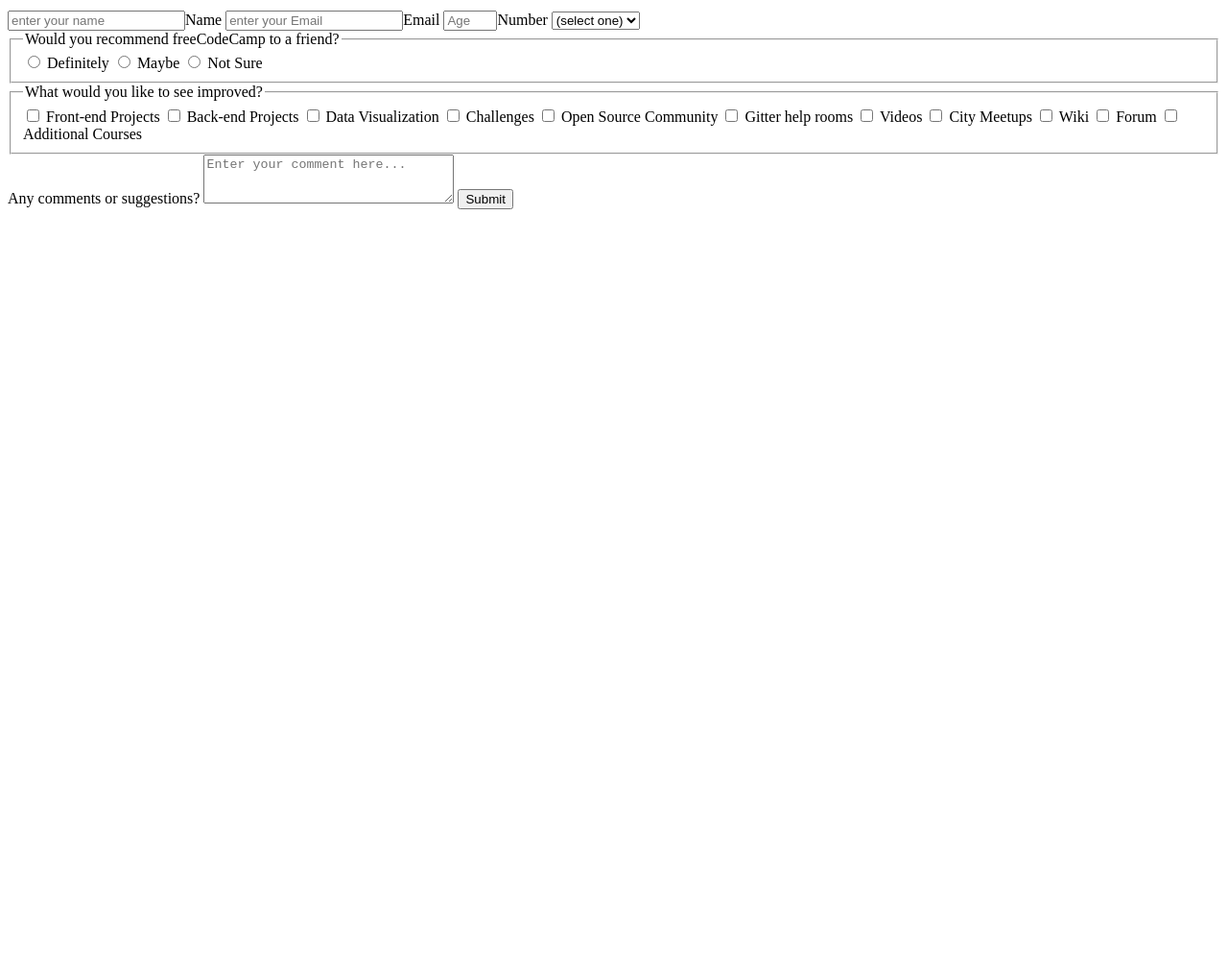
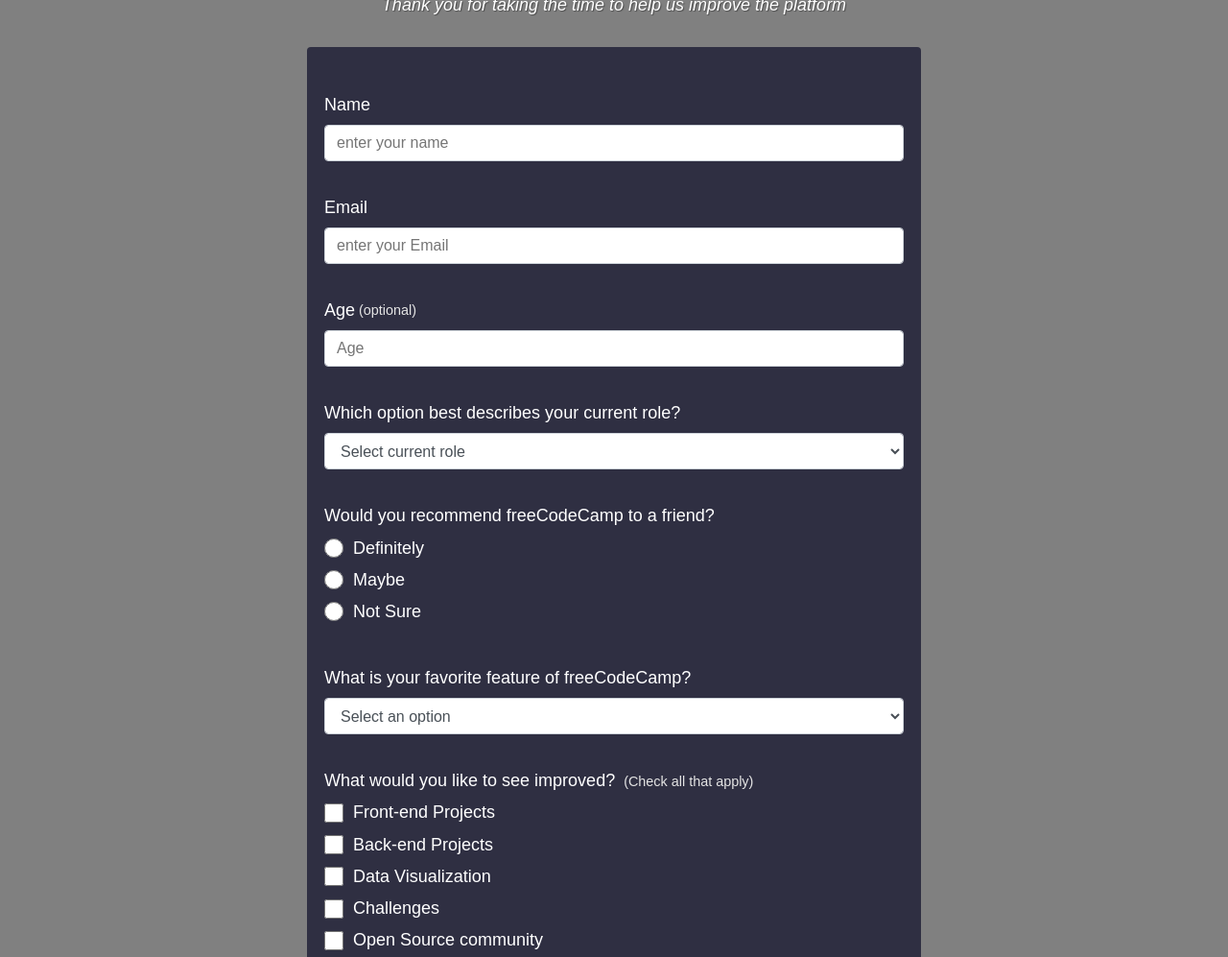
Before and after one commit to reachJordi/freecodecamp-survey-form, a plain HTML site: page index.html in a window 1280 px wide. Shown: the part 103-1100 px from the top of the page at 96% size. Before the commit the page ends 800 px from the top, so only its background shows below. Drawn offline with Linux system fonts and the light colour scheme.

Commit message:
survey form project

```diff
--- a/index.html
+++ b/index.html
@@ -7,64 +7,111 @@
         <link href="styles.css" rel="stylesheet"/>
     </head>
     <body>
+        <div class="container">
+            <header class="header">
+                <h1 id="title" class="text-center" >freeCodeCamp Survey Form</h1>
 
-        <h1 id="title">freeCodeCamp Survey Form</h1>
+                <p id="description" class="description text-center">Thank you for taking the time to help us improve the platform</p>
+            </header>
 
-        <p id="description">Thank you for taking the time to help us improve the platform</p>
+            <form id="survey-form" action="www.google.es">
 
-        <form id="survey-form" action="www.google.es">
+                <div class="form-group">
+                    <label id="name-label" for="name">Name</label>
+                    <input type="text" id="name" class="form-control" name="name" placeholder="enter your name" required>
+                </div>
 
-            <label id="name-label">
-                <input id="name" type="text" name="name" placeholder="enter your name" required>Name
-            </label>
+                <div class="form-group">
+                    <label id="email-label" for="email">Email</label>
+                    <input id="email" class="form-control" type="email" name="email" placeholder="enter your Email" required>
+                </div>
 
-            <label id="email-label">
-                <input id="email" type="email" name="email" placeholder="enter your Email" required>Email
-            </label>
+                <div class="form-group">
+                    <label id="number-label" for="number">Age
+                        <span class="clue">(optional)</span>
+                    </label>
+                    <input id="number" class="form-control" type="number" name="number" placeholder="Age" min="18" max="99" checked>
+                </div>
 
-            <label id="number-label">
-                <input id="number" type="number" name="number" placeholder="Age" min="18" max="99" checked>Number
-            </label>
+                <div class="form-group">
+                    <p>Which option best describes your current role?</p>
+                    <select id="dropdown" class="form-control" name="role" required>
+                        <option disabled="" selected="" value="">Select current role</option>
+                        <option value="student">Student</option>
+                        <option value="job">Full Time Job</option>
+                        <option value="learner">Full Time Learner</option>
+                        <option value="preferNo">Prefer not to say</option>
+                        <option value="other">Other</option>
+                    </select>
+                </div>
 
-            <select id="dropdown">
-                <option value="">(select one)</option>
-                <option value=1>1</option>
-                <option value=2>2</option>
-                <option value=3>3/option>
-                <option value=4>4</option>
-            </select>
+                <div class="form-group">
+                    <p>Would you recommend freeCodeCamp to a friend?</p>
+                    <label><input type="radio" class="input-radio" name="recommendation" value="Definitely" /> Definitely</label>
+                    <label><input type="radio" class="input-radio" name="recommendation" value="Maybe" /> Maybe</label>
+                    <label><input type="radio" class="input-radio" name="recommendation" value="Not Sure" /> Not Sure</label>
+                </div>
 
-            <fieldset>
-                <legend>Would you recommend freeCodeCamp to a friend?</legend>
-                <label>
-                    <input type="radio" class="inline" name="recommendation" value="Definitely" /> Definitely
-                </label>
-                <label>
-                    <input type="radio" class="inline" name="recommendation" value="Maybe" /> Maybe
-                </label>
-                <label>
-                    <input type="radio" class="inline" name="recommendation" value="Not Sure" /> Not Sure
-                </label>
-            </fieldset>
-            <fieldset>
-                <legend>What would you like to see improved?</legend>
-                <input id="frontend" type="checkbox" name="improvement" value="frontend"> <label for="frontend">Front-end Projects</label>
-                <input id="backend" type="checkbox" name="improvement" value="backend"> <label for="backend">Back-end Projects</label>
-                <input id="dataVisualization" type="checkbox" name="improvement" value="dataVisualization"> <label for="dataVisualization">Data Visualization</label>
-                <input id="challenges" type="checkbox" name="improvement" value="challenges"> <label for="challenges">Challenges</label>
-                <input id="openSource" type="checkbox" name="improvement" value="openSource"> <label for="openSource">Open Source Community</label>
-                <input id="gitter" type="checkbox" name="improvement" value="gitter"> <label for="gitter">Gitter help rooms</label>
-                <input id="videos" type="checkbox" name="improvement" value="videos"> <label for="videos">Videos</label>
-                <input id="meetups" type="checkbox" name="improvement" value="meetups"> <label for="meetups">City Meetups</label>
-                <input id="wiki" type="checkbox" name="improvement" value="wiki"> <label for="wiki">Wiki</label>
-                <input id="forum" type="checkbox" name="improvement" value="forum"> <label for="forum">Forum</label>
-                <input id="additionalSource" type="checkbox" name="improvement" value="additionalSource"> <label for="additionalSource">Additional Courses</label>
-            </fieldset>
+                <div class="form-group">
+                    <p>What is your favorite feature of freeCodeCamp?</p>
+                    <select id="most-like" class="form-control" name="mostLike" required>
+                        <option disabled="" selected="" value="">Select an option</option>
+                        <option value="challenges">Challenges</option>
+                        <option value="projects">Projects</option>
+                        <option value="community">Community</option>
+                        <option value="openSource">Open Source</option>
+                    </select>
+                </div>
 
-            <label>Any comments or suggestions?
-                <textarea rows="3" cols="30" name="bio" placeholder="Enter your comment here..."></textarea>
-            </label>
-            <input id="submit" type="submit" value="Submit"/>
-        </form>
+                <div class="form-group">
+                    <p>What would you like to see improved?
+                        <span class="clue">(Check all that apply)</span>
+                    </p>
+                    <label for="frontend">
+                        <input id="frontend" type="checkbox" class="input-checkbox" name="improvement" value="frontend">Front-end Projects
+                    </label>
+                    <label for="backend">
+                        <input id="backend" type="checkbox" class="input-checkbox" name="improvement" value="backend">Back-end Projects
+                    </label>
+                    <label for="dataVisualization">
+                        <input id="dataVisualization" type="checkbox" class="input-checkbox" name="improvement" value="dataVisualization">Data Visualization
+                    </label>
+                    <label for="challenges">
+                        <input id="challenges" type="checkbox" class="input-checkbox" name="improvement" value="challenges">Challenges
+                    </label>
+                    <label for="openSource">
+                        <input id="openSource" type="checkbox" class="input-checkbox" name="improvement" value="openSource"> Open Source community
+                    </label>
+                    <label for="gitter">
+                        <input id="gitter" type="checkbox" class="input-checkbox" name="improvement" value="gitter"> Gitter help rooms
+                    </label>
+                    <label for="videos">
+                        <input id="videos" type="checkbox" class="input-checkbox" name="improvement" value="videos">videos
+                    </label>
+                    <label for="meetups">
+                        <input id="meetups" type="checkbox" class="input-checkbox" name="improvement" value="meetups">City meetups
+                    </label>
+                    <label for="wiki">
+                        <input id="wiki" type="checkbox" class="input-checkbox" name="improvement" value="wiki">Wiki
+                    </label>
+                    <label for="forum">
+                        <input id="forum" type="checkbox" class="input-checkbox" name="improvement" value="forum">Forum
+                    </label>
+                    <label for="additionalSource">
+                        <input id="additionalSource" type="checkbox" class="input-checkbox" name="improvement" value="additionalSource">Additional Courses
+                    </label>
+                </div>
+
+                <div class="form-group">
+                    <p>Any comments or suggestions?</p>
+                    <textarea class="input-textarea" rows="3" cols="30" name="bio" placeholder="Enter your comment here..."></textarea>
+                </div>
+
+                <div class="form-group">
+                    <button type="submit" id="submit" class="submit-button" value="Submit">Submit</button>
+                </div>
+
+            </form>
+        </div>
     </body>
 </html>
--- a/styles.css
+++ b/styles.css
@@ -0,0 +1,144 @@
+body {
+    /* to be able to add a background-image as in the example */
+    /*background-image: url(https://cdn.pixabay.com/photo/2018/04/04/22/14/abstract-3291293_960_720.jpg);*/
+    font-family: 'Poppins', sans-serif;
+    font-size: 1rem;
+    font-weight: 400;
+    line-height: 1.4;
+    color: white;
+    /* to delete the horizontal scroll-bar */
+    margin:0;
+    background-color: gray;
+}
+
+*,
+*::before,
+*::after {
+  box-sizing: border-box;
+}
+
+.container {
+    width: 50%;
+    margin: 3.125rem auto 0 auto;
+}
+
+.text-center {
+    text-align: center;
+}
+
+/*********************/
+    /* HEADER */
+/*********************/
+
+.header {
+    padding: 0 0.625rem;
+    margin-bottom: 1.875rem;
+}
+
+h1, p {
+    margin-top: 0;
+    margin-bottom: 0.5rem;
+}
+
+h1 {
+    /* thickness or thinness of characters */
+    font-weight: 500;
+    line-height: 1.2;
+}
+
+p {
+    font-size: 1.125rem;
+}
+
+.description {
+    font-style: italic;
+    font-weight: 200;
+    text-shadow: 1px 1px 1px rgb(0 0 0 / 40%);
+}
+
+/*********************/
+    /* FORM */
+/*********************/
+
+form {
+    background: rgba(27, 27, 50, 0.8);
+    padding: 2.5rem 0.625rem;
+    border-radius: 0.25rem;
+}
+
+.form-group {
+    margin: 0 auto 1.25rem auto;
+    padding: .5rem;
+}
+
+.form-control {
+    display: block;
+    width: 100%;
+    height: 2.375rem;
+    padding: 0.375rem 0.75rem;
+    color: #495057;
+    background-color: #fff;
+    background-clip: padding-box;
+    border: 1px solid #ced4da;
+    border-radius: 0.25rem;
+    transition: border-color 0.15s ease-in-out, box-shadow 0.15s ease-in-out;
+}
+
+.form-control:focus {
+    border-color: #80bdff;
+    outline: 0;
+    box-shadow: 0 0 0 0.2rem rgba(0, 123, 255, 0.25);
+}
+
+.input-radio,
+.input-checkbox {
+    display: inline-block;
+    margin-right: 0.625rem;
+    min-height: 1.25rem;
+    min-width: 1.25rem;
+}
+
+.input-textarea {
+    min-height: 120px;
+    width: 100%;
+    padding: 0.625rem;
+    resize: vertical;
+}
+
+.submit-button {
+    display: block;
+    width: 100%;
+    padding: 0.75rem;
+    background: green;
+    color: inherit;
+    border-radius: 2px;
+    cursor: pointer;
+}
+
+
+label {
+    display: flex;
+    align-items: center;
+    font-size: 1.125rem;
+    margin-bottom: 0.5rem;
+}
+
+input,
+button,
+select,
+textarea {
+    margin: 0;
+    font-family: inherit;
+    font-size: inherit;
+    line-height: inherit;
+}
+
+button {
+    border: none;
+}
+
+.clue {
+    margin-left: 0.25rem;
+    font-size: 0.9rem;
+    color: #e4e4e4;
+}
```
